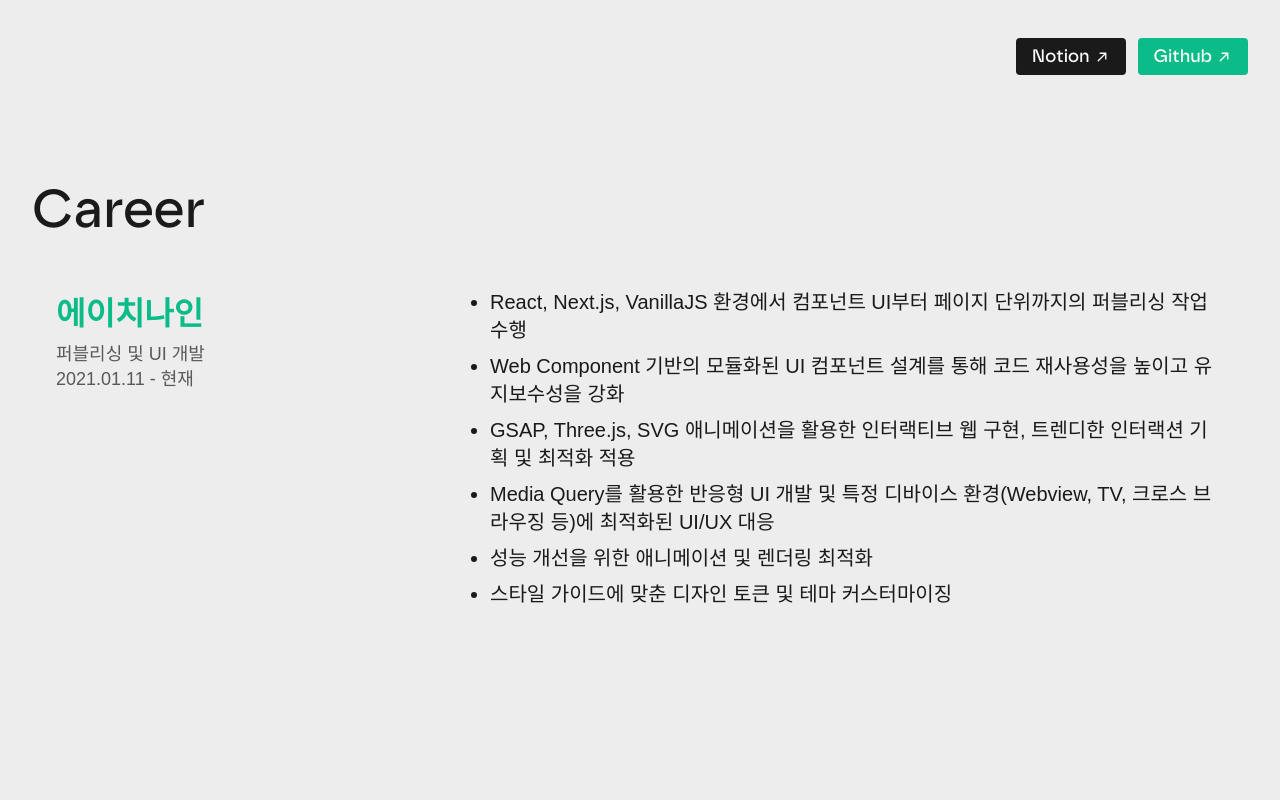
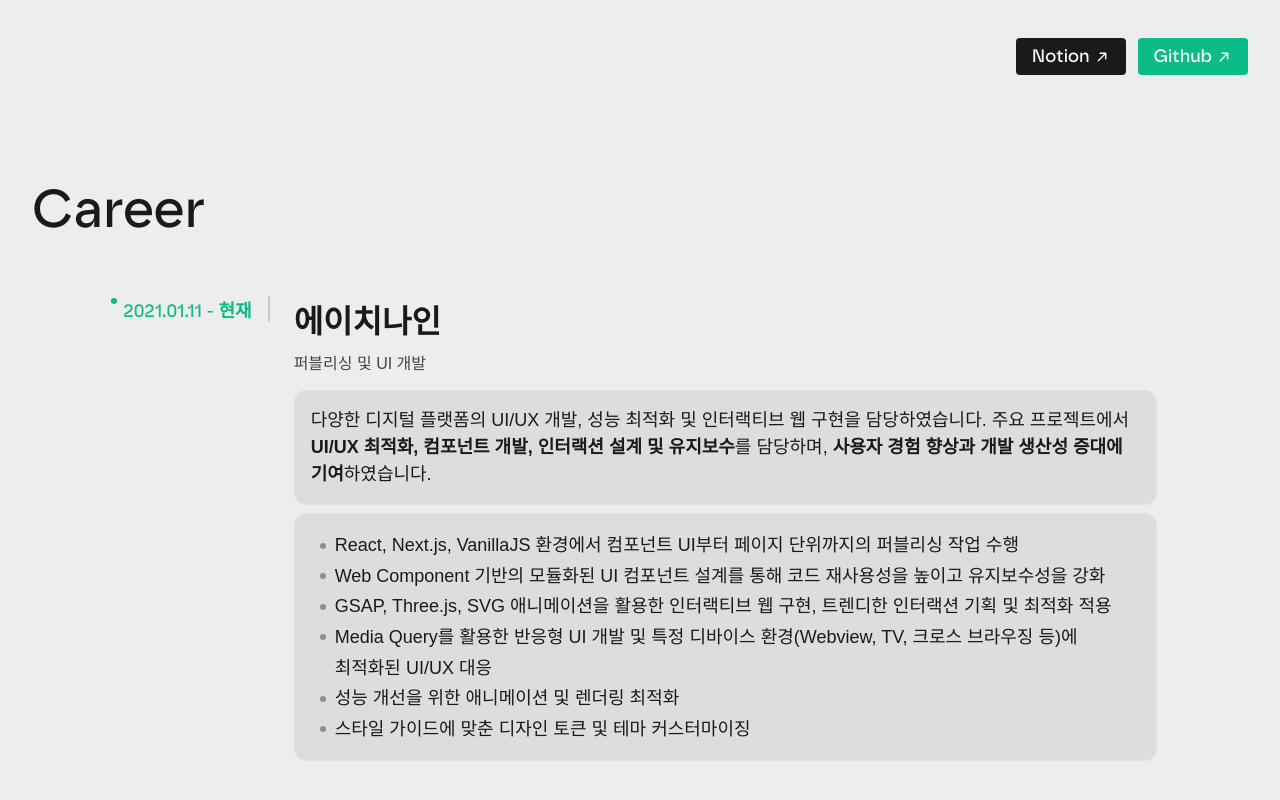
Before and after one commit to thisyujeong/thisyujeong.com, a Next.js app: page / in a window 1280 px wide. Shown: the part 960-1760 px from the top of the page. Built offline with nearby package versions, Linux system fonts and the light colour scheme; a web font is replaced by a local one.

Commit message:
style: Career 영역 UI 변경

```diff
--- a/src/components/career/CareerList/CareerList.module.scss
+++ b/src/components/career/CareerList/CareerList.module.scss
@@ -2,93 +2,146 @@
 @import '@/styles/abstracts/functions';
 
 .career {
+  margin-top: 40px;
+}
+.card {
   position: relative;
-}
+  display: grid;
+  grid-template-columns: auto 1fr;
+  max-width: 85%;
+  margin: 0 auto;
+  gap: 24px;
 
-.career-item {
-  display: flex;
-  align-items: flex-start;
-  gap: 60px;
-  padding: 24px;
-}
+  &__period {
+    position: relative;
+    text-align: right;
 
-.career-head {
-  display: flex;
-  flex-direction: column;
-  align-items: flex-start;
-  justify-content: center;
-  width: 350px;
-  font-family: var(--font-safiro);
+    span {
+      position: relative;
+      display: inline-block;
+      color: $primary-color;
+      font-size: 18px;
+      font-family: var(--font-safiro);
+      padding-right: 16px;
+      border-right: 2px solid rgba($basic-black, 0.15);
 
-  strong {
-    margin: 8px 0;
-    color: $primary-color;
-    font-size: 32px;
-    font-weight: 700;
+      &:before {
+        content: '';
+        position: absolute;
+        left: -12px;
+        top: 2px;
+        width: 6px;
+        height: 6px;
+        background-color: $primary-color;
+        border-radius: 50%;
+      }
+    }
   }
 
-  .desc {
+  &__head {
+    position: relative;
     display: flex;
     flex-direction: column;
+    gap: 8px;
+    margin-bottom: 16px;
+
+    .company {
+      display: flex;
+      flex-direction: column;
+      strong {
+        font-size: 32px;
+      }
+      span {
+        margin-top: 8px;
+        font-size: 16px;
+        opacity: 0.8;
+      }
+    }
   }
 
-  .tag,
-  .date {
-    position: relative;
-    font-size: 18px;
-    line-height: 1.4;
-    opacity: 0.7;
-  }
-}
+  &__content {
+    display: flex;
+    flex-direction: column;
+    gap: 8px;
 
-.career-content {
-  ul {
-    padding-left: 24px;
-  }
-  ul li {
-    margin: 8px 0;
-    font-size: 20px;
-    list-style: disc;
-    line-height: 1.4;
-    word-break: break-all;
-  }
-}
+    .summary {
+      font-size: 18px;
+      line-height: 1.5;
+      border-radius: 12px;
+      background: rgba($basic-black, 0.07);
+      border: 1px solid #dce2e0;
+      padding: 16px;
+    }
 
-@include tablet {
-  .career-item {
-    gap: tablet-vw(30px);
-    padding: 0;
-  }
-  .career-head {
-    strong {
-      font-size: tablet-vw(24px);
+    .detail {
+      border-radius: 12px;
+      background: rgba($basic-black, 0.07);
+      border: 1px solid #dce2e0;
+      padding: 16px;
     }
-  }
-  .career-content ul li {
-    font-size: 18px;
+    ul {
+      padding-left: 24px;
+    }
+
+    ul li {
+      position: relative;
+      line-height: 1.7em;
+      font-size: 18px;
+      &:before {
+        content: '';
+        position: absolute;
+        display: inline-block;
+        left: -15px;
+        top: calc(1.7em / 2 - 3px);
+        width: 6px;
+        height: 6px;
+        background: $basic-black;
+        border-radius: 10px;
+        box-sizing: border-box;
+        opacity: 0.4;
+      }
+
+      > ul {
+        margin-bottom: 8px;
+      }
+      > ul li {
+        &:before {
+          top: calc(1.7em / 2 - 1px);
+          width: 7px;
+          height: 2px;
+          border-radius: 0;
+        }
+      }
+    }
   }
 }
 
 @include mobile {
-  .career-head {
-    strong {
-      font-size: 22px;
+  .career {
+    margin-top: 20px;
+  }
+  .card {
+    display: flex;
+    flex-direction: column;
+    max-width: 100%;
+    gap: 8px;
+
+    &__period {
+      text-align: left;
+      span {
+        border: 0;
+        padding-right: 0;
+        margin-left: 16px;
+      }
     }
-    .desc {
-      flex-direction: row;
-    }
-    .date:before {
-      content: '';
-      position: relative;
-      display: inline-block;
-      width: 2px;
-      height: 0.8em;
-      margin: 0 12px;
-      background-color: $basic-black;
+
+    &__content {
+      .summary {
+        padding: 12px;
+      }
+      .detail {
+        padding: 12px 12px 12px 8px;
+      }
     }
   }
-  .career-item {
-    gap: 0;
-    flex-direction: column;
-  }
 }
--- a/src/components/career/CareerList/CareerList.tsx
+++ b/src/components/career/CareerList/CareerList.tsx
@@ -7,19 +7,31 @@ const cx = classNames.bind(styles);
 const CareerList = () => {
   return (
     <div className={cx('career')}>
-      <div className={cx('career-list')}>
-        <div className={cx('career-item')}>
       <FadeContainer>
-            <div className={cx('career-head')}>
+        <div className={cx('card')}>
+          <div className={cx('card__period')}>
+            <span>
+              2021.01.11 - <strong>현재</strong>
+            </span>
+          </div>
+          <div className={cx('card__inner')}>
+            <div className={cx('card__head')}>
+              <div className={cx('company')}>
                 <strong>에이치나인</strong>
-              <div className={cx('desc')}>
-                <span className={cx('tag')}>퍼블리싱 및 UI 개발</span>
-                <span className={cx('date')}>2021.01.11 - 현재</span>
+                <span>퍼블리싱 및 UI 개발</span>
               </div>
             </div>
-          </FadeContainer>
-          <FadeContainer delay={0.1}>
-            <div className={cx('career-content')}>
+            <div className={cx('card__content')}>
+              <div className={cx('summary')}>
+                <p>
+                  다양한 디지털 플랫폼의 UI/UX 개발, 성능 최적화 및 인터랙티브 웹 구현을
+                  담당하였습니다. 주요 프로젝트에서{' '}
+                  <strong>UI/UX 최적화, 컴포넌트 개발, 인터랙션 설계 및 유지보수</strong>
+                  를 담당하며, <strong>사용자 경험 향상과 개발 생산성 증대에 기여</strong>
+                  하였습니다.
+                </p>
+              </div>
+              <div className={cx('detail')}>
                 <ul>
                   <li>
                     React, Next.js, VanillaJS 환경에서 컴포넌트 UI부터 페이지 단위까지의
@@ -41,9 +53,10 @@ const CareerList = () => {
                   <li>스타일 가이드에 맞춘 디자인 토큰 및 테마 커스터마이징</li>
                 </ul>
               </div>
-          </FadeContainer>
             </div>
           </div>
+        </div>
+      </FadeContainer>
     </div>
   );
 };
--- a/src/components/experience/ExperienceWrapper/ExperienceWrapper.module.scss
+++ b/src/components/experience/ExperienceWrapper/ExperienceWrapper.module.scss
@@ -7,7 +7,7 @@
 }
 
 .title {
-  margin-bottom: 80px;
+  margin-bottom: 40px;
 }
 
 .card-layout {
@@ -74,6 +74,7 @@
     padding: 20px 20px;
     display: flex;
     flex-direction: column;
+    align-items: flex-start;
     height: 100%;
 
     strong {
@@ -97,6 +98,7 @@
       opacity: 0.7;
     }
   }
+
   @include desktop {
     &:hover {
       background-color: $primary-color;
@@ -114,17 +116,8 @@
     }
   }
 }
-.drawer-inner {
-  background-color: #fff;
-  width: 500px;
-  height: 60vh;
-}
 
 @include mobile {
-  .title {
-    margin-bottom: 40px;
-  }
-
   .card {
     width: 300px;
     min-height: 450px;
--- a/src/components/experience/ExperienceWrapper/ExperienceWrapper.tsx
+++ b/src/components/experience/ExperienceWrapper/ExperienceWrapper.tsx
@@ -110,9 +110,9 @@ const ExperienceWrapper = ({ postList }: ExperienceWrapperProps) => {
                   <div className={cx('card-content')}>
                     <strong>{post.title}</strong>
                     <p>{post.description}</p>
-                    <div
-                      className={cx('date')}
-                    >{`${post.startDate} - ${post.endDate}`}</div>
+                    <div className={cx('date')}>
+                      {`${post.startDate} - ${post.endDate}`}
+                    </div>
                   </div>
                 </div>
               ))}
```
Lines whose indentation alone changed are shown as unchanged.
